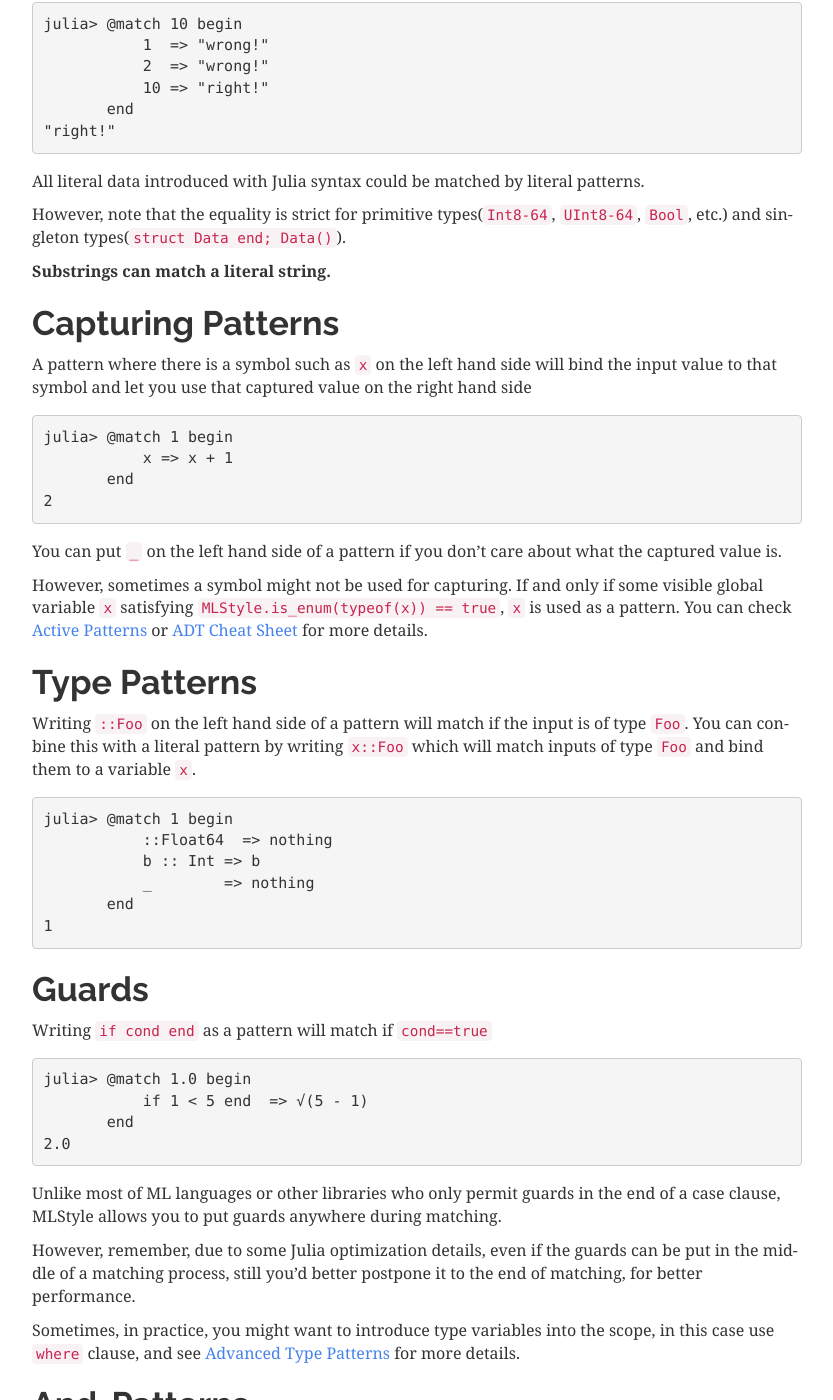
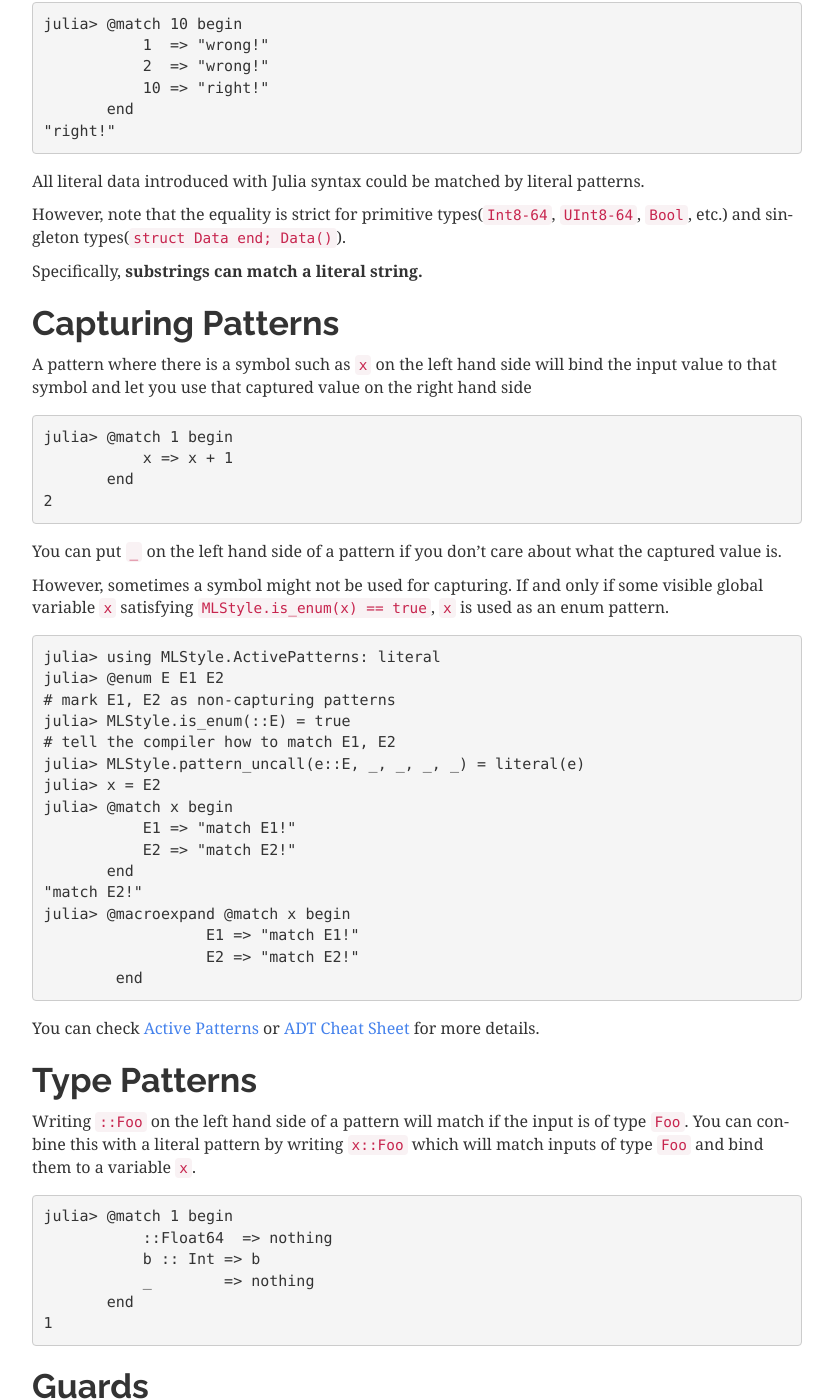
Before and after one commit to thautwarm/MLStyle.jl, a Sphinx documentation site: the page built from docs/syntax/pattern.md, in a window 1280 px wide and 1400 px high, scrolled down 793 px. Shown: the whole window, without its empty margins (38-871 px from the left). Built offline with Sphinx 7.4.7, drawn with Linux system fonts in a browser that asks for light colours.

Commit message:
update docs

````diff
--- a/Project.toml
+++ b/Project.toml
@@ -2,6 +2,9 @@ name = "MLStyle"
 uuid = "d8e11817-5142-5d16-987a-aa16d5891078"
 authors = ["thautwarm <twshere@outlook.com>"]
 version = "0.4.1"
+
+[compat]
+julia = "1"
 
 [extras]
 DataFrames = "a93c6f00-e57d-5684-b7b6-d8193f3e46c0"
@@ -10,6 +13,3 @@ Test = "8dfed614-e22c-5e08-85e1-65c5234f0b40"
 
 [targets]
 test = ["Test", "DataStructures", "DataFrames"]
-
-[compat]
-julia = "1"
--- a/docs/syntax/pattern.md
+++ b/docs/syntax/pattern.md
@@ -36,7 +36,7 @@ All literal data introduced with Julia syntax could be matched by literal patter
 
 However, note that the equality is strict for primitive types(`Int8-64`, `UInt8-64`, `Bool`, etc.) and singleton types(`struct Data end; Data()`).
 
-**Substrings can match a literal string.**
+Specifically, **substrings can match a literal string.**
 
 Capturing Patterns
 --------------------------
@@ -51,7 +51,28 @@ julia> @match 1 begin
 ```
 You can put `_` on the left hand side of a pattern if you don't care about what the captured value is.
 
-However, sometimes a symbol might not be used for capturing. If and only if some visible global variable `x` satisfying `MLStyle.is_enum(typeof(x)) == true`, `x` is used as a pattern. You can check [Active Patterns](#active-patterns) or [ADT Cheat Sheet](https://thautwarm.github.io/MLStyle.jl/latest/syntax/adt.html#cheat-sheet) for more details.
+However, sometimes a symbol might not be used for capturing. If and only if some visible global variable `x` satisfying `MLStyle.is_enum(x) == true`, `x` is used as an enum pattern.
+
+```julia-console
+julia> using MLStyle.ActivePatterns: literal
+julia> @enum E E1 E2
+# mark E1, E2 as non-capturing patterns
+julia> MLStyle.is_enum(::E) = true
+# tell the compiler how to match E1, E2
+julia> MLStyle.pattern_uncall(e::E, _, _, _, _) = literal(e)
+julia> x = E2
+julia> @match x begin
+           E1 => "match E1!"
+           E2 => "match E2!"
+       end
+"match E2!"
+julia> @macroexpand @match x begin
+                  E1 => "match E1!"
+                  E2 => "match E2!"
+        end
+```
+
+You can check [Active Patterns](#active-patterns) or [ADT Cheat Sheet](https://thautwarm.github.io/MLStyle.jl/latest/syntax/adt.html#cheat-sheet) for more details.
 
 Type Patterns
 -----------------
@@ -585,7 +606,7 @@ end
 
             $(block2...)
         end
-    end && if isempty(block1 && isempty(block2) end =>
+    end && if isempty(block1) && isempty(block2) end =>
 
          Dict(:funcname => funcname,
               :firstarg => firstarg,
````
